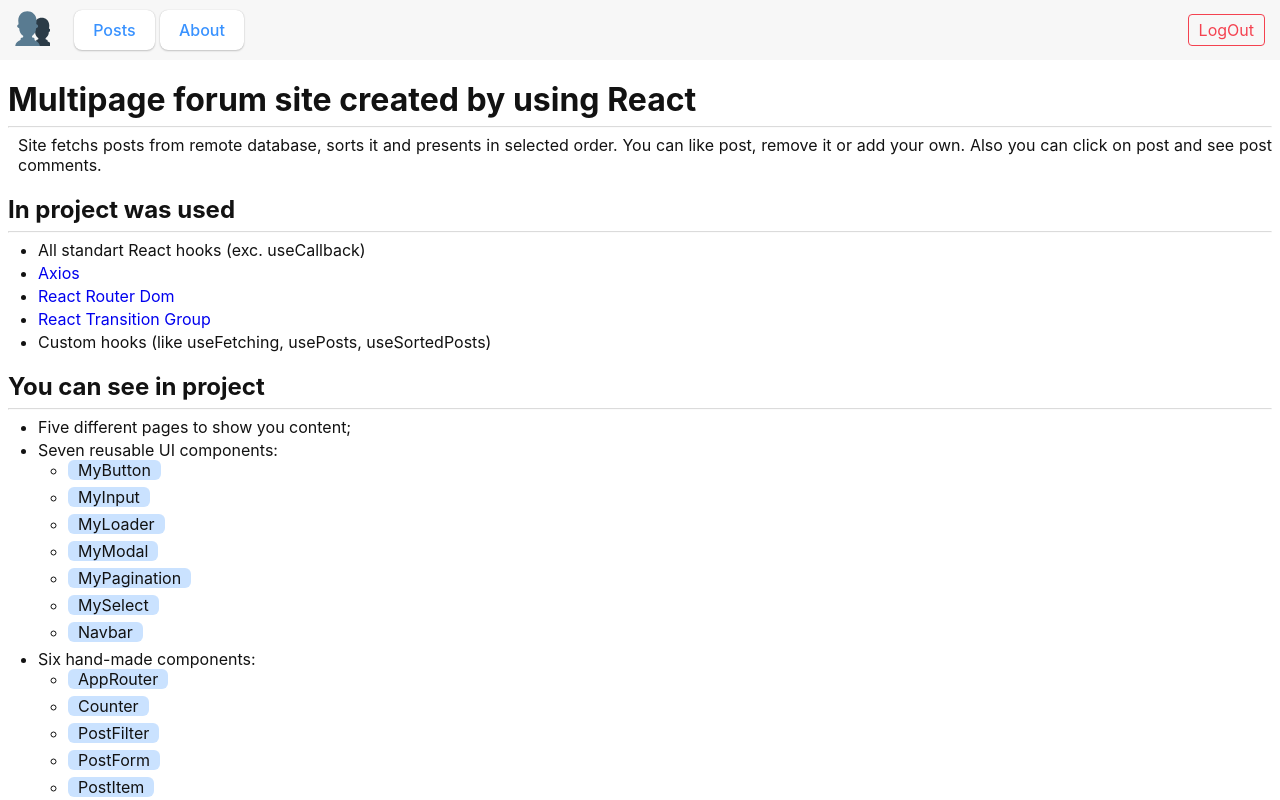
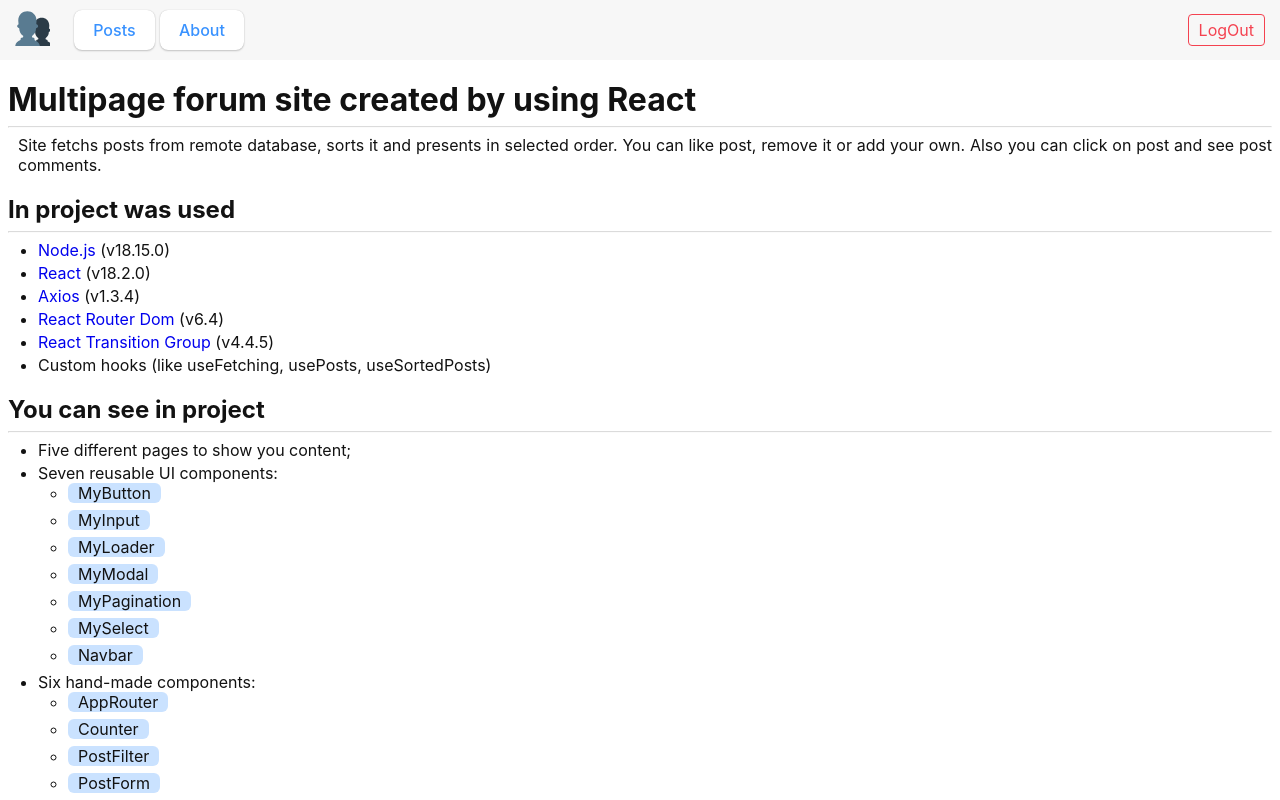
Before and after one commit to Tarasov-Front-Dev/react-multipage-forum-site, a React (Create React App) app: page /about in a window 1280 px wide. Both pictures are taken after typing "Sample", "Sample" into the empty fields and a click on the button "Login". Shown: the top 800 px of the page. Built offline with nearby package versions, Linux system fonts and the light colour scheme.

Commit message:
About upd

```diff
--- a/src/pages/About.jsx
+++ b/src/pages/About.jsx
@@ -12,10 +12,11 @@ const About = function() {
       <h2>In project was used</h2>
       <hr></hr>
       <ul>
-        <li>All standart React hooks (exc. useCallback)</li>
-        <li><a target={'_blank'} href='https://github.com/axios/axios'>Axios</a></li>
-        <li><a target={'_blank'} href='https://reactrouter.com/'>React Router Dom</a></li>
-        <li><a target={'_blank'} href='https://reactcommunity.org/react-transition-group/'>React Transition Group</a></li>
+        <li><a target={'_blank'} href='https://nodejs.org/'>Node.js</a> (v18.15.0)</li>
+        <li><a target={'_blank'} href='https://react.dev/'>React</a> (v18.2.0)</li>
+        <li><a target={'_blank'} href='https://github.com/axios/axios'>Axios</a> (v1.3.4)</li>
+        <li><a target={'_blank'} href='https://reactrouter.com/'>React Router Dom</a> (v6.4)</li>
+        <li><a target={'_blank'} href='https://reactcommunity.org/react-transition-group/'>React Transition Group</a> (v4.4.5)</li>
         <li>Custom hooks (like useFetching, usePosts, useSortedPosts)</li>
       </ul>
 
```
